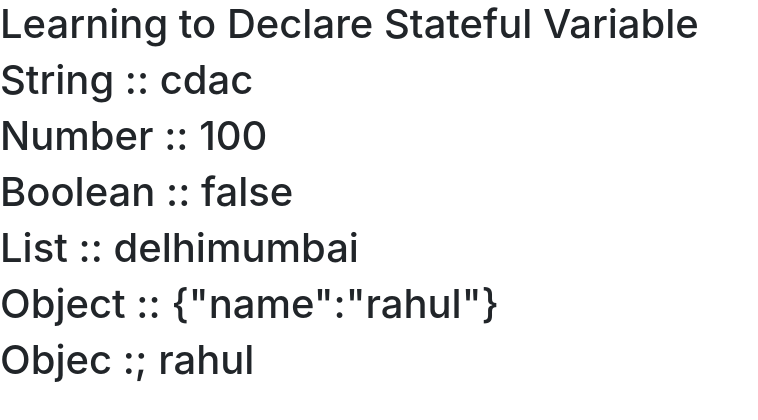
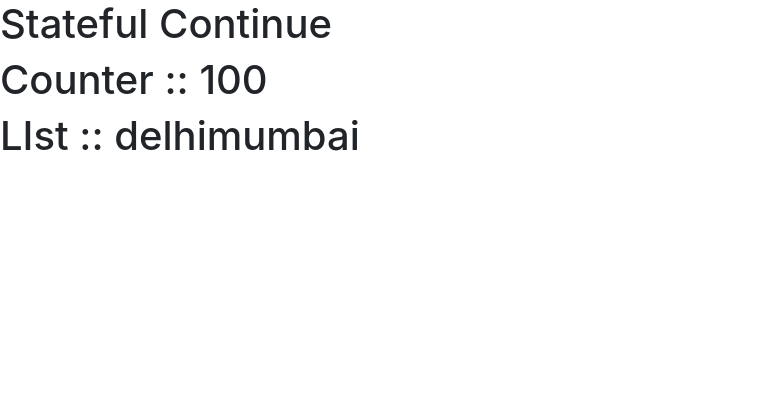
Before and after one commit to ratnadip-mondhe/day6_prooject, a React (Create React App) app: page / in a window 1280 px wide. Shown: the top 420 px of the page, without its empty margins (0-758 px from the left). Built offline with nearby package versions, Linux system fonts and the light colour scheme.

Commit message:
statful varibale with  method

```diff
--- a/package.json
+++ b/package.json
@@ -7,6 +7,7 @@
     "@testing-library/react": "^11.2.7",
     "@testing-library/user-event": "^12.8.3",
     "bootstrap": "^5.0.2",
+    "bootstrap4": "^0.0.1-security",
     "react": "^17.0.2",
     "react-dom": "^17.0.2",
     "react-scripts": "4.0.3",
--- a/src/App.js
+++ b/src/App.js
@@ -3,21 +3,16 @@ import "./App.css";
 import { useState } from "react";
 
 function App() {
-  let [name] = useState("cdac"); // string varialble
-  let [counter] = useState(100); // number variable
-  let [active] = useState(false); // boolean
-  let [list] = useState(["delhi", "mumbai"]); // Arrays or List
-  let [std1] = useState({ name: "rahul" }); // Object Liiterals
+  let [counter, setCounter] = useState(100);
+  let [name, setName] = useState("rahul");
+  let [active, setActive] = useState(true);
+  let [list, setList] = useState(["delhi", "mumbai"]);
 
   return (
     <div>
-      <h1>Learning to Declare Stateful Variable</h1>
-      <h1>String :: {name}</h1>
-      <h1>Number :: {counter}</h1>
-      <h1>Boolean :: {active + ""}</h1>
-      <h1>List :: {list}</h1>
-      <h1>Object :: {JSON.stringify(std1)}</h1>
-      <h1>Objec :; {std1.name} </h1>
+      <h1>Stateful Continue</h1>
+      <h1>Counter :: {counter}</h1>
+      <h1>LIst :: {list}</h1>
     </div>
   );
 }
```
Also changed, not shown: 1 other file (tests, documents, lock files or other folders).
